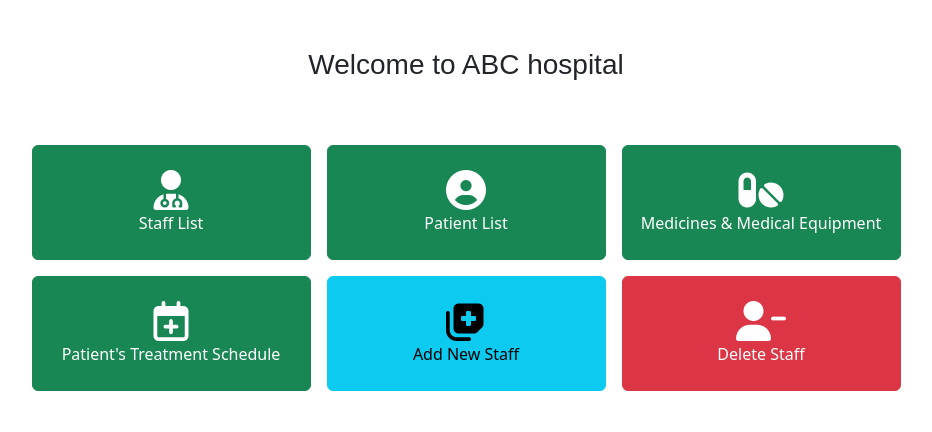
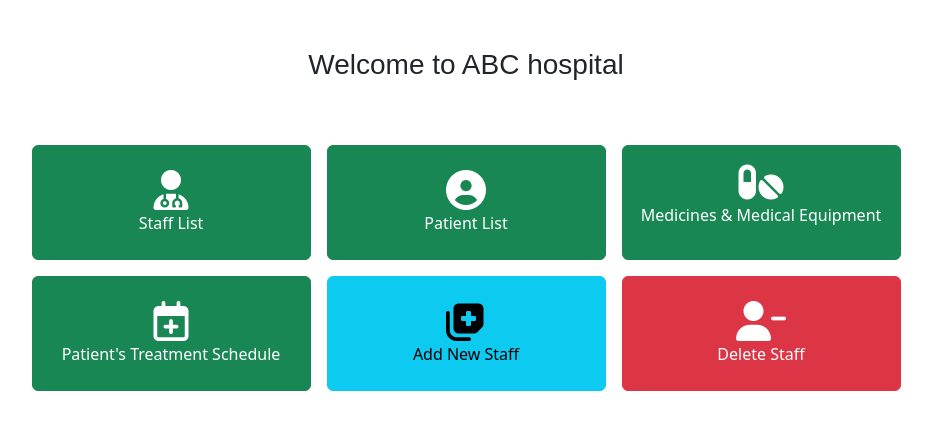
Before and after one commit to shInNei/Advanced-Programming-231, a PHP site: page /admin/dashboard.php in a window 1280 px wide. Shown: the part 66-498 px from the top of the page, without its empty margins (174-1106 px from the left). Run offline with PHP 8.4, Linux system fonts and the light colour scheme; some libraries are stand-ins or nearby versions.

Commit message:
Update dashboard.php

```diff
--- a/admin/dashboard.php
+++ b/admin/dashboard.php
@@ -64,7 +64,7 @@
                     <i class="fa fa-user-circle-o fs-1"></i><br>
                     Patient List
                 </a>
-                <a href="medicine/medicineDashboard.php" class="col btn btn-success m-2 py-4">
+                <a href="medicine/medicineDashboard.php" class="col btn btn-success m-2 py-3">
                     <i class="fa-solid fa-pills" style="font-size: 40px;"></i><br>
                     Medicines & Medical Equipment
                 </a>
```
